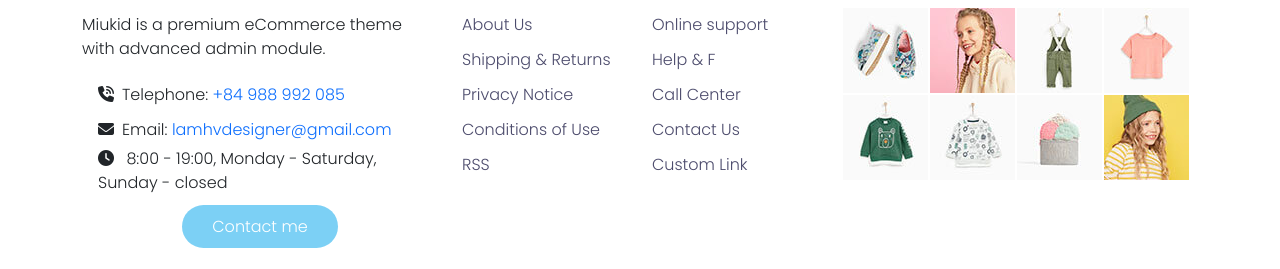
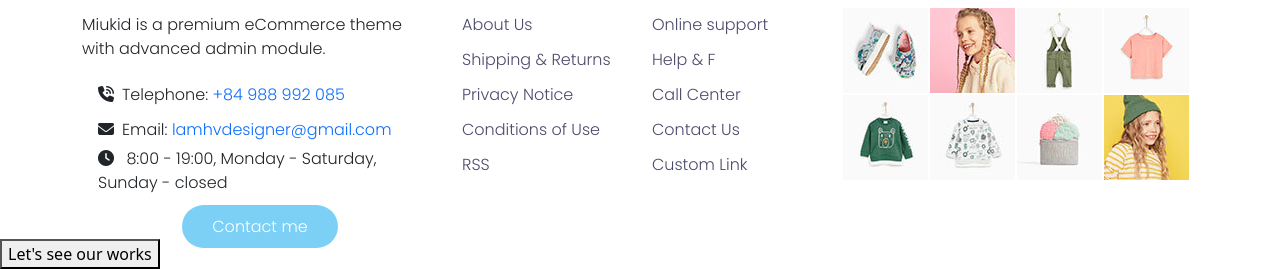
Before and after one commit to AizhanAb/miukidtut, a plain HTML site: page index.html in a window 1280 px wide. Shown: the part 913-1182 px from the top of the page. Before the commit the page ends 1161 px from the top, so only its background shows below. Drawn offline with Linux system fonts and the light colour scheme.

Commit message:
Add files via upload

```diff
--- a/index.html
+++ b/index.html
@@ -469,6 +469,7 @@
   </div>
 
 </main>
+<button type="button" onclick="getTheInfo()">Let's see our works</button>
 <script src="bootstrap-5.1.0-dist/js/bootstrap.bundle.js"></script>
 </body>
 </html>
```
